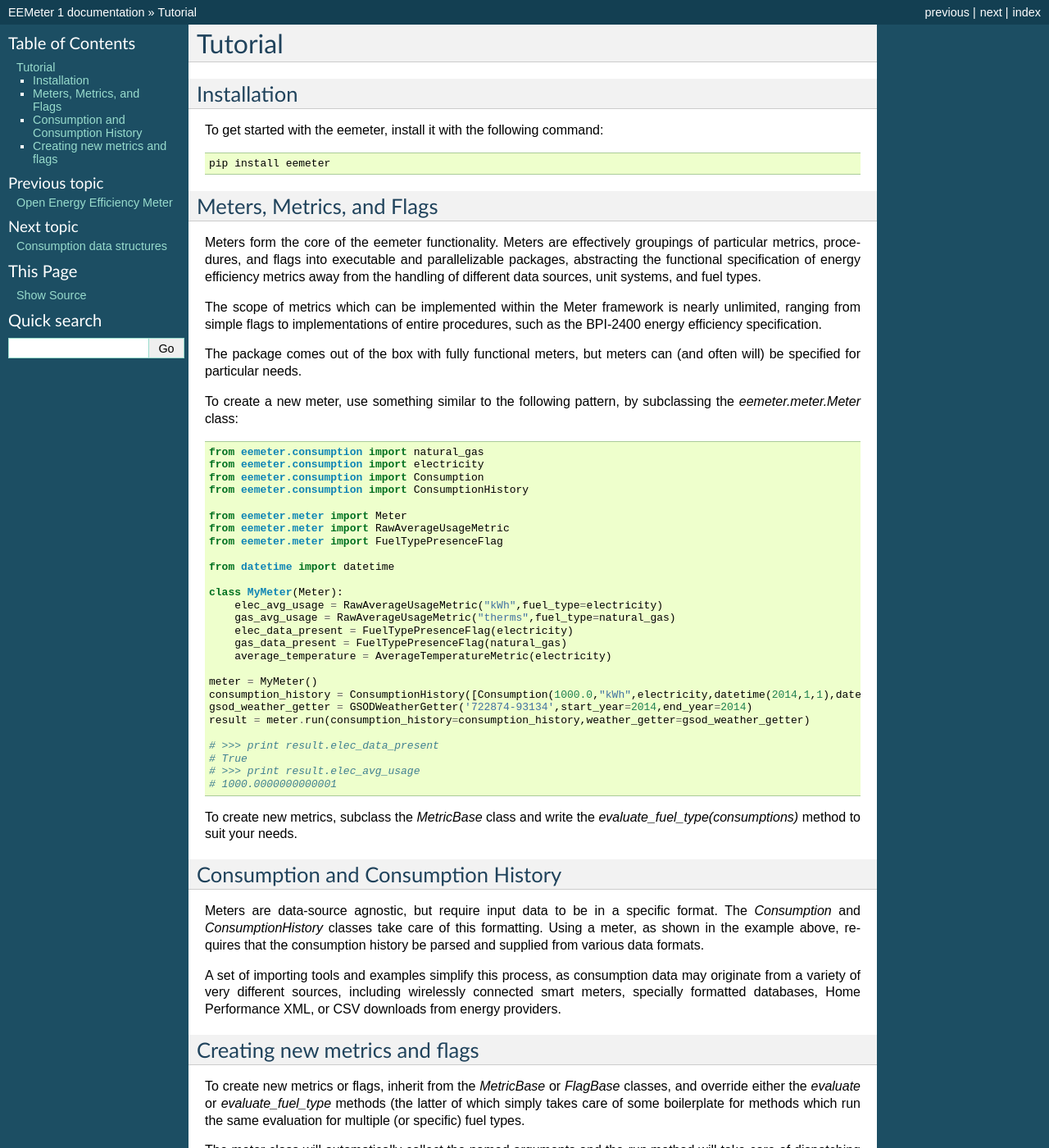
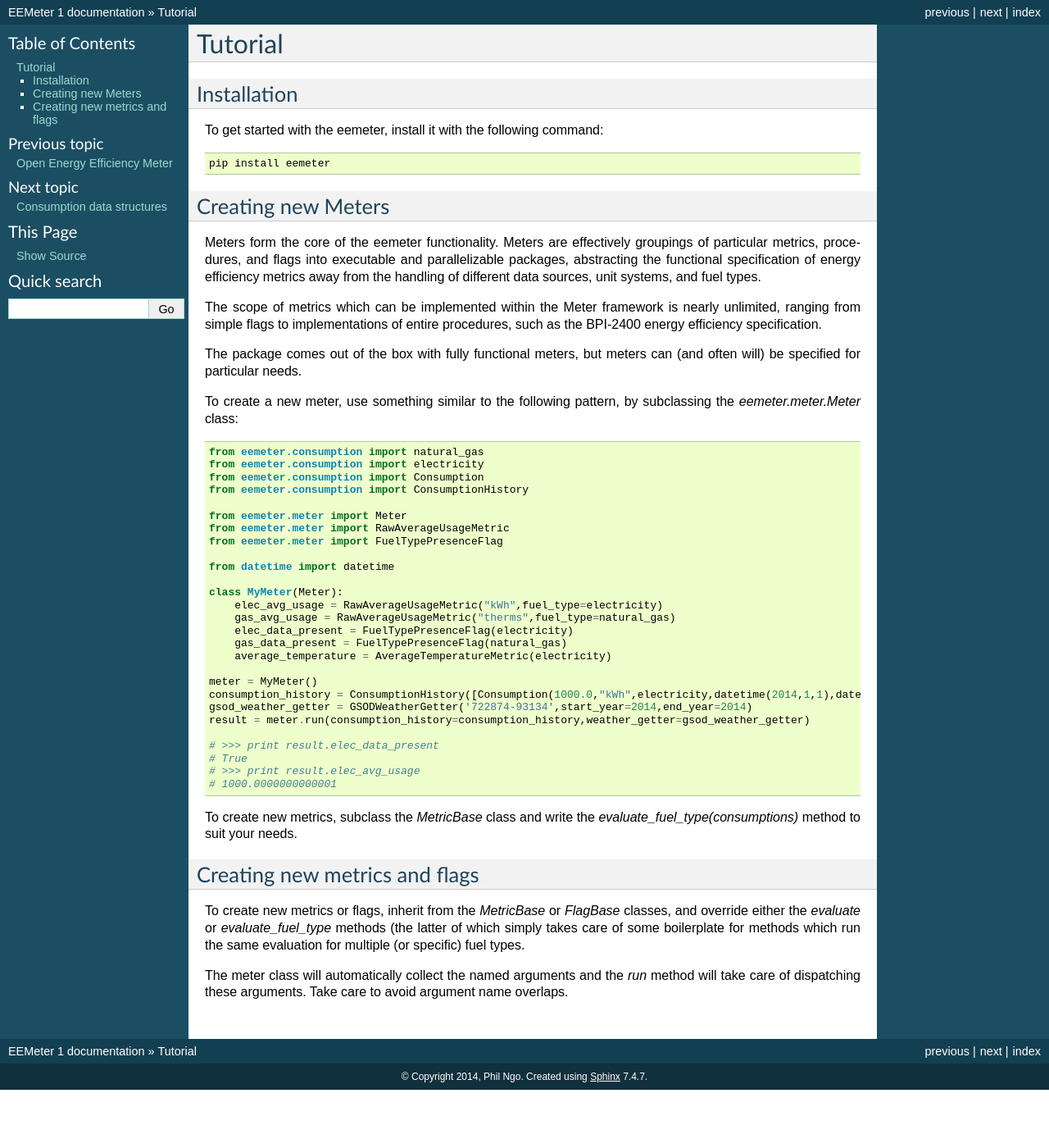
Before and after one commit to openeemeter/eemeter, a Sphinx documentation site: the page built from docs/tutorial.rst, in a window 1280 px wide and 1400 px high. Shown: the whole window at 82% size. Built offline with Sphinx 7.4.7, drawn with Linux system fonts in a browser that asks for light colours.

Commit message:
update consumption history docs

```diff
--- a/docs/tutorial.rst
+++ b/docs/tutorial.rst
@@ -8,8 +8,8 @@ To get started with the eemeter, install it with the following command::
 
     pip install eemeter
 
-Meters, Metrics, and Flags
---------------------------
+Creating new Meters
+-------------------
 
 Meters form the core of the eemeter functionality. Meters are effectively
 groupings of particular metrics, procedures, and flags into executable and
@@ -60,19 +60,6 @@ pattern, by subclassing the `eemeter.meter.Meter` class:
 To create new metrics, subclass the `MetricBase` class and write the
 `evaluate_fuel_type(consumptions)` method to suit your needs.
 
-Consumption and Consumption History
------------------------------------
-
-Meters are data-source agnostic, but require input data to be in a specific
-format. The `Consumption` and `ConsumptionHistory` classes take care of this
-formatting. Using a meter, as shown in the example above, requires that the
-consumption history be parsed and supplied from various data formats.
-
-A set of importing tools and examples simplify this process, as consumption
-data may originate from a variety of very different sources, including
-wirelessly connected smart meters, specially formatted databases,
-Home Performance XML, or CSV downloads from energy providers.
-
 Creating new metrics and flags
 ------------------------------
 
```
Also changed, not shown: docs/eemeter.rst (+21 -0 lines).
